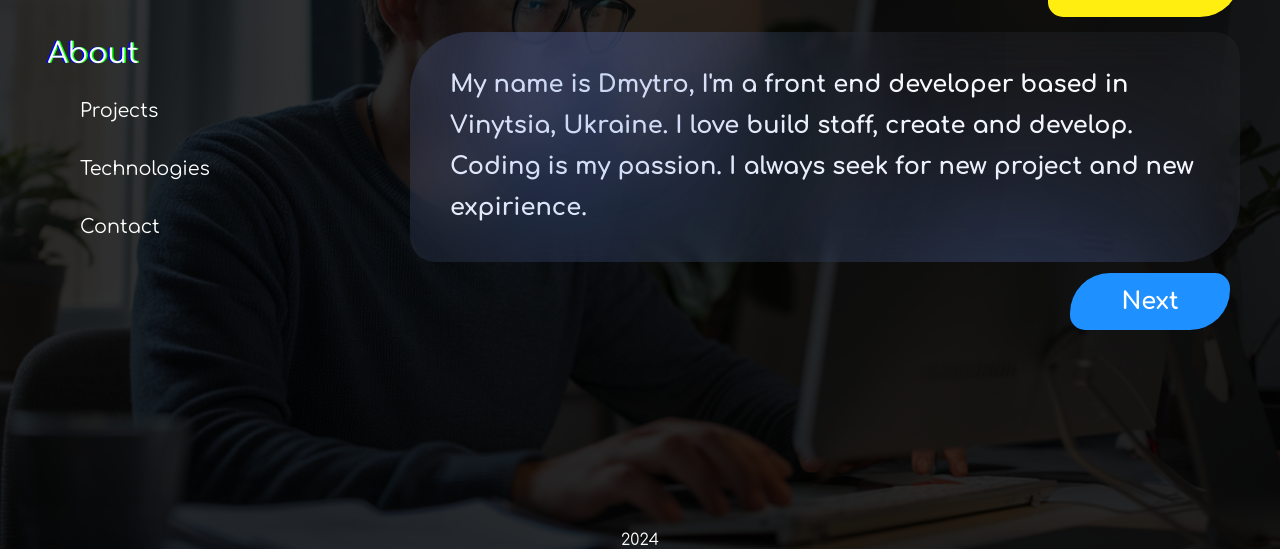
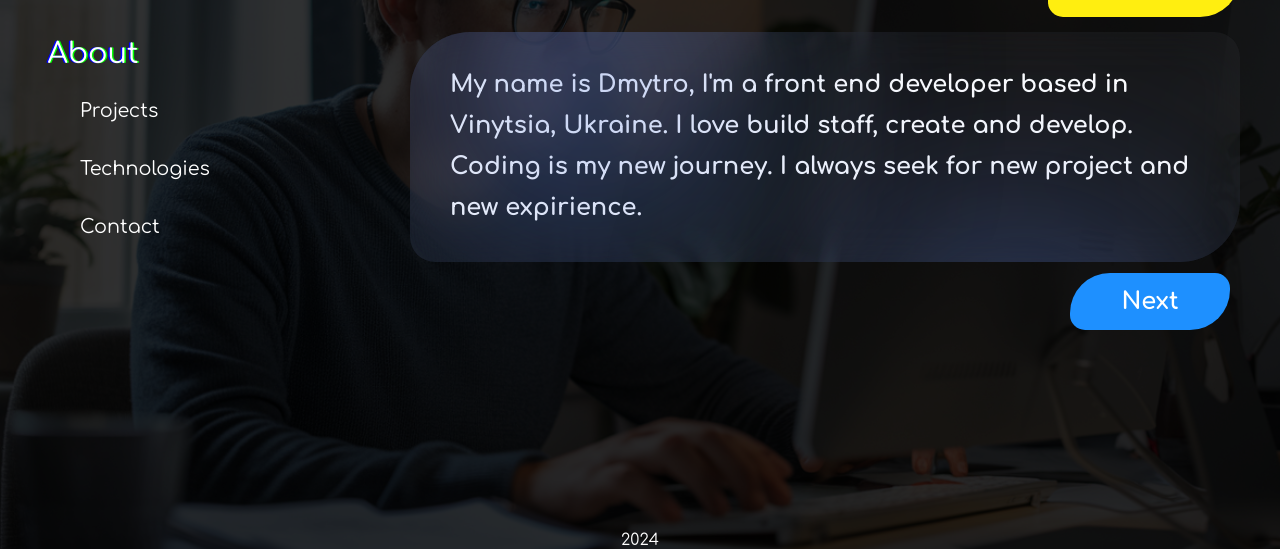
Before and after one commit to DimaWebFrontEnd/portfolio, a website built with webpack: page index.html in a window 1280 px wide. Shown: the part 251-800 px from the top of the page. Built offline with nearby package versions, Linux system fonts and the light colour scheme.

Commit message:
Working on my speech at front page

```diff
--- a/index.html
+++ b/index.html
@@ -31,7 +31,6 @@
          <a href="https://github.com/DimaWebFrontEnd?tab=repositories"><i class="bi bi-github"></i></a>
          <a href="https://www.instagram.com/byndin_dmytro/profilecard/?igsh=NTV0b2c3NzQzZzg5"><i class="bi bi-instagram"></i></a>
          <a href="https://www.linkedin.com/in/dmytro-byndin-034266288?utm_source=share&utm_campaign=share_via&utm_content=profile&utm_medium=android_app"><i class="bi bi-linkedin"></i></a>
-
       </section>
 
       <!-- Burger Icon -->
@@ -124,7 +123,7 @@
          <div class="home__description">
             <h1>
                My name is Dmytro, I'm a front end developer based in Vinytsia, Ukraine.
-               I love build staff, create and develop. Coding is my passion.
+               I love build staff, create and develop. Coding is my new journey.
                I always seek for new project and new expirience.
             </h1>
          </div>
```
